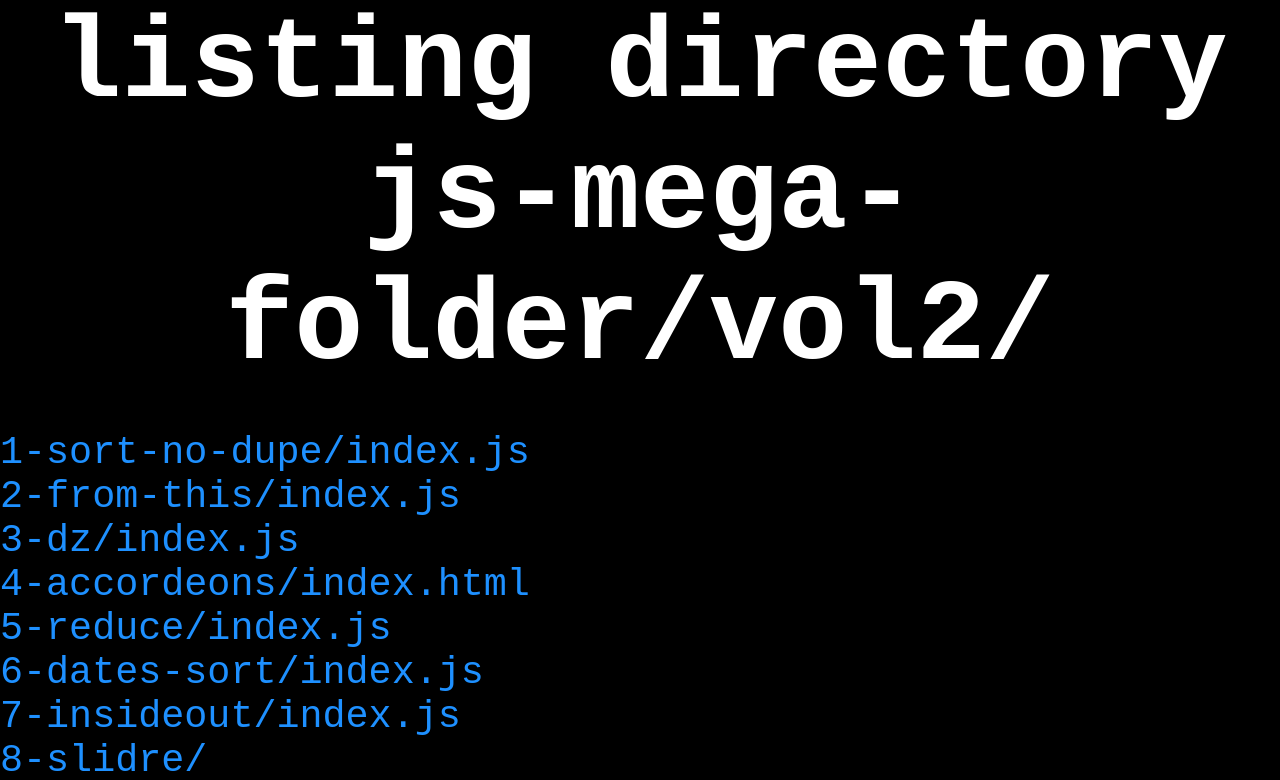
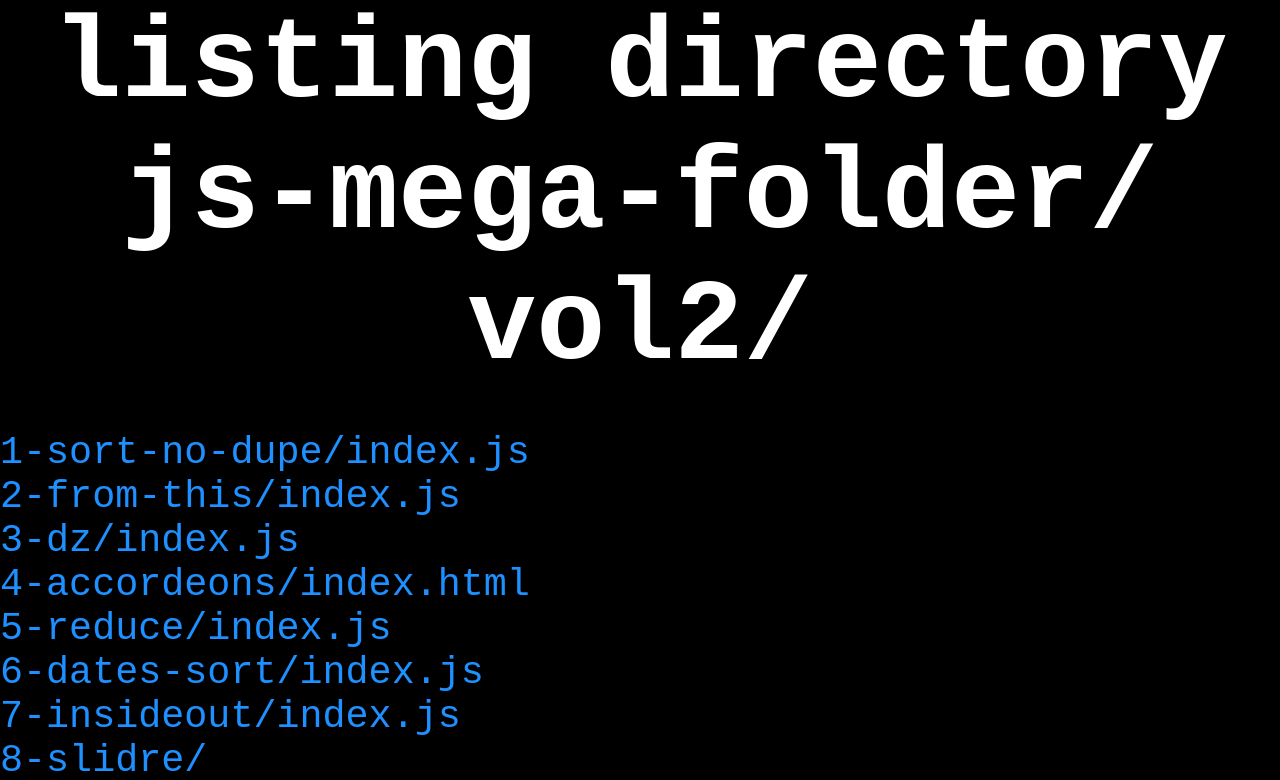
Before and after one commit to danik00111/js-mega-folder, a website: page vol2/index.html in a window 1280 px wide. Shown: the top 780 px of the page. Drawn offline with Linux system fonts and the light colour scheme; a web font is replaced by a local one.

Commit message:
babajii ora ekes bokes seres ekes?

```diff
--- a/vol2/index.html
+++ b/vol2/index.html
@@ -10,7 +10,7 @@
 </head>
 
 <body>
-  <h1>listing directory<br>js-mega-folder/vol2/</h1>
+  <h1>listing directory<br>js-mega-folder/<br>vol2/</h1>
   <div class="folders">
     <a class="folder-name" href="./1-sort-no-dupe/index.js">1-sort-no-dupe/index.js</a><br>
     <a class="folder-name" href="./2-from-this/index.js">2-from-this/index.js</a><br>
```
Also changed, not shown: index.html (+1 -1 lines).
